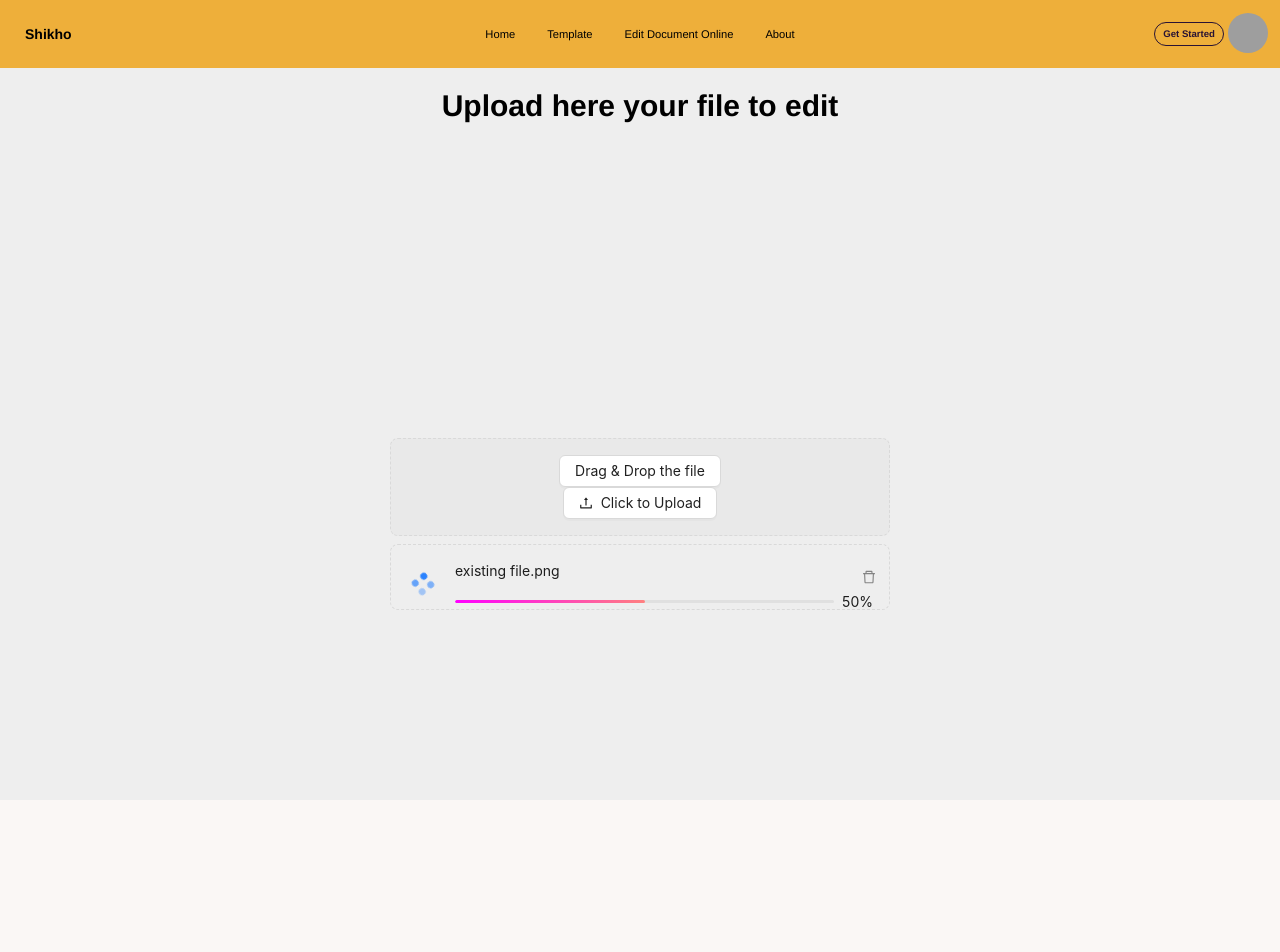
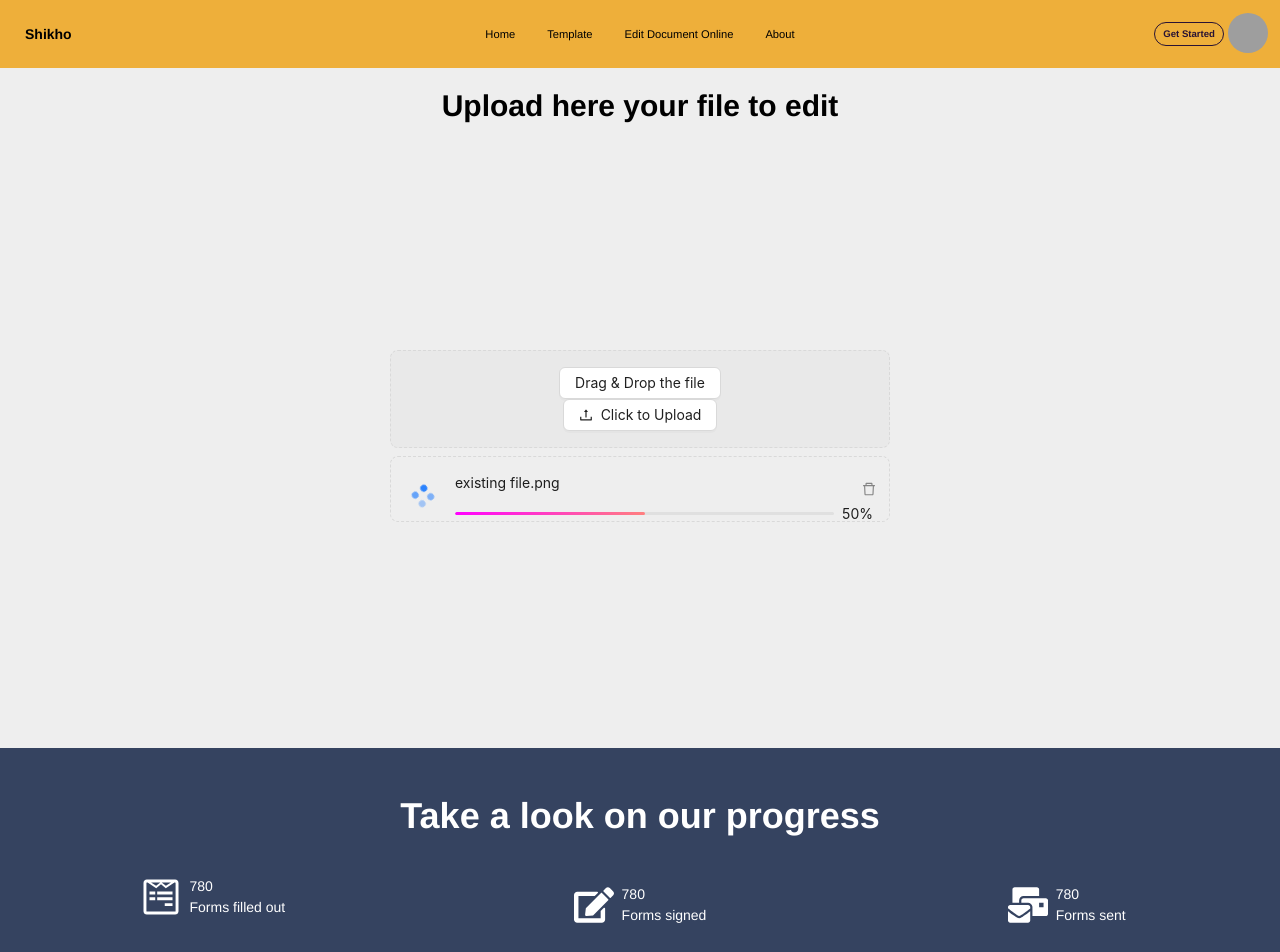
Before and after one commit to ataullahmesbah/likhho-sub-official, a React (Vite) app: page / in a window 1280 px wide. Shown: the top 952 px of the page. Built offline with nearby package versions, Linux system fonts and the light colour scheme; grey boxes are pictures that could not be loaded.

Commit message:
counter section added

```diff
--- a/src/Main/Main.jsx
+++ b/src/Main/Main.jsx
@@ -1,3 +1,4 @@
+import Counter from "../pages/Counting doc/Counter";
 import Drag from "../pages/Drag&Drop/Drag";
 import Devs from "../pages/Home/Devs/Devs";
 import EditSection from "../pages/Home/EditSection/EditSection";
@@ -11,6 +12,7 @@ const Main = () => {
     return (
         <div>
             <Drag></Drag>
+            <Counter></Counter>
             <EditSection></EditSection>
             <TemplateSection></TemplateSection>
             <Review></Review>
--- /dev/null
+++ b/src/pages/Counting doc/Counter.jsx
@@ -0,0 +1,37 @@
+import React from 'react';
+import { FaEdit, FaMailBulk, FaWpforms } from 'react-icons/fa';
+
+const Counter = () => {
+    return (
+        <div className='bg-[#354360] py-12 text-white'>
+            <h1 className='text-center text-4xl font-bold pb-8 '>Take a look on our progress</h1>
+
+            <div className='grid md:grid-cols-2 lg:grid-cols-3 sm:space-y-4'>
+                <div className='flex justify-center items-center gap-2'>
+                    <FaWpforms className="w-10 h-10 "></FaWpforms>
+                    <div>
+                        <p>780</p>
+                        <p>Forms filled out</p>
+                    </div>
+                </div>
+                <div className='flex justify-center items-center gap-2'>
+                    <FaEdit className="w-10 h-10 "></FaEdit>
+                    <div>
+                        <p>780</p>
+                        <p>Forms signed</p>
+                    </div>
+                </div>
+                <div className='flex justify-center items-center gap-2'>
+                    <FaMailBulk className="w-10 h-10 "></FaMailBulk>
+                    <div>
+                        <p>780</p>
+                        <p>Forms sent</p>
+                    </div>
+                </div>
+
+            </div>
+        </div>
+    );
+};
+
+export default Counter;
--- a/src/pages/Drag&Drop/Drag.jsx
+++ b/src/pages/Drag&Drop/Drag.jsx
@@ -31,7 +31,7 @@ const Drag = () => {
                     alignItems: 'center',
                     display: 'flex',
                     listType: 'picture',
-                    height: '100vh'
+                    height: '78vh'
                 }}
                 className=''
             >
```
